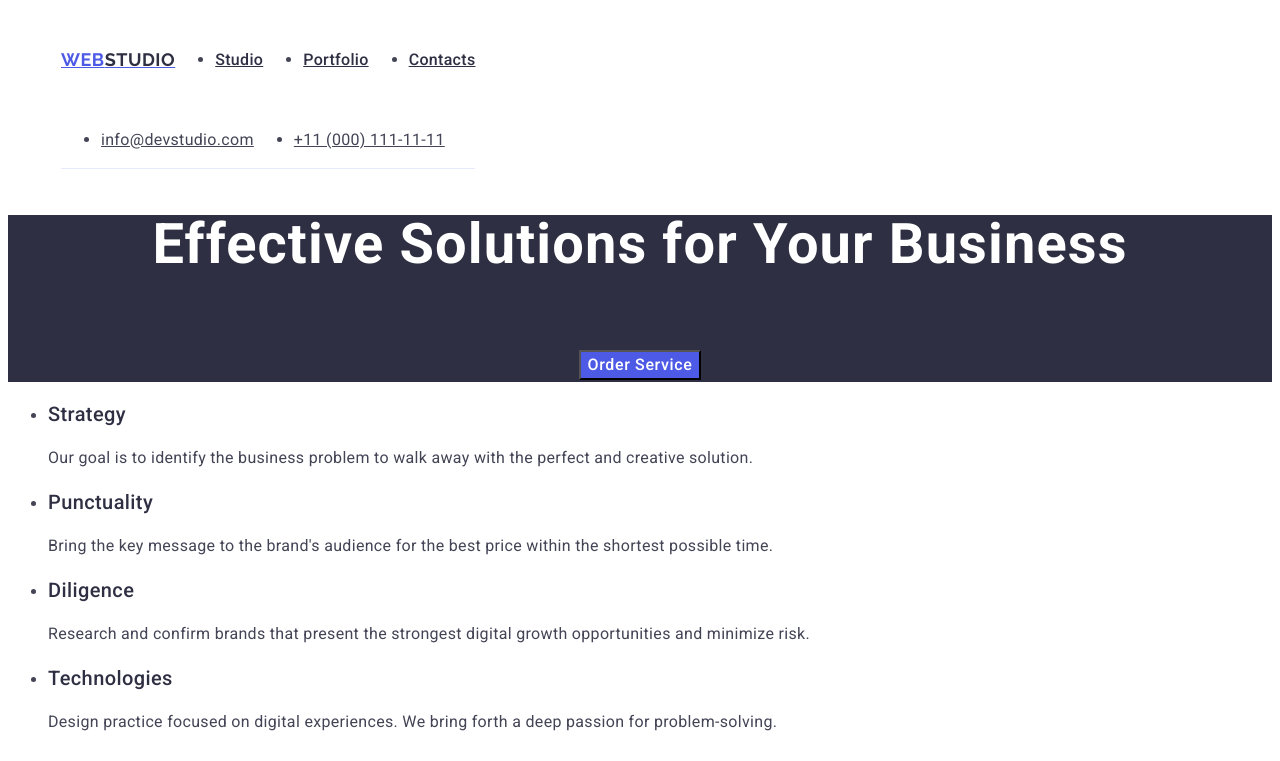
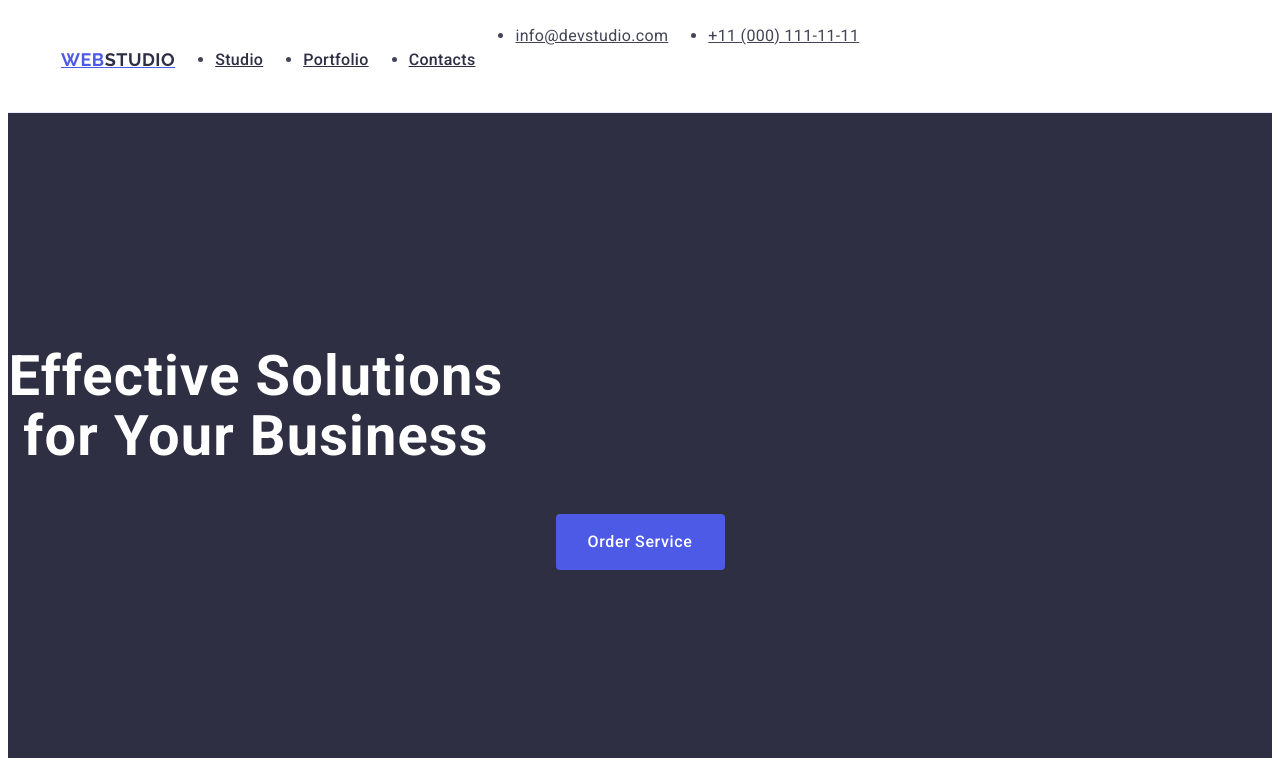
Before and after one commit to Sumeyye-Koc/goit-markup-hw-03, a plain HTML site: page index.html in a window 1280 px wide. Shown: the top 761 px of the page. Drawn offline with Linux system fonts and the light colour scheme.

Commit message:
goit-markup-hw-03

```diff
--- a/css/style.css
+++ b/css/style.css
@@ -55,6 +55,7 @@
     text-align: center;
     letter-spacing: 0.02em;
     color: #ffffff;
+    max-width: 496px;
 }
 
 .order-button {
@@ -66,6 +67,14 @@
     letter-spacing: 0.04em;
     color: #ffffff;
 
+    display: block;
+    margin: auto;
+    min-width: 169px;
+    height: 56px;
+    border: none;
+    background-color: #4D5AE5;
+    border-radius: 4px;
+    cursor: pointer;
 }
 
 
@@ -84,10 +93,16 @@
     text-align: center;
     letter-spacing: 0.02em;
     color: #ffffff;
+
+    padding: 188px 0px;
 }
 
 .ourteam-backcolor{
     background-color: #ffffff;
+}
+
+.container-div {
+
 }
 
 .htwo-title {
--- a/index.html
+++ b/index.html
@@ -17,8 +17,8 @@
 
 </head>
 <body style="font-family: Roboto, sans-serif; color: #434455; background-color: #FFFFFF;">
-    <div class="header-div">
-         <header class="menu-header">
+        <header class="menu-header">
+        <div class="header-div">
             <nav class="header-nav">
                 <a href="./index.html" class="logo-type" class="logo-form">Web<span class="logo-type-studio" style="color: #2e2f42;">Studio</span></a>
             <ul class="nav-menu-ul">
@@ -33,17 +33,19 @@
                 <li><a href="tel:+110001111111"  class="address-info">+11 (000) 111-11-11</a></li>
             </ul>
             </address>
+        </div>
         </header>
-    </div>
-
         <main>
         <!--Section 1-->
             <section class="order-service" style="background-color: #2e2f42;">
+                <div class="container-div">
                 <h1 class="order-title">Effective Solutions for Your Business</h1>
                     <button class="order-button">Order Service</button>
+                </div>
             </section>
             <!--Section 2-->
             <section>
+                <div class="container-div">
                  <ul>
                             <li>
                                 <h3 class="hthree-title">Strategy</h3>
@@ -70,6 +72,7 @@
                                     passion for problem-solving.</p>
                             </li>
                         </ul>
+                    </div>
             </section>
             <!--Section 3-->
             <section class="our-team" style="background-color: #f4f4fd;">
```
